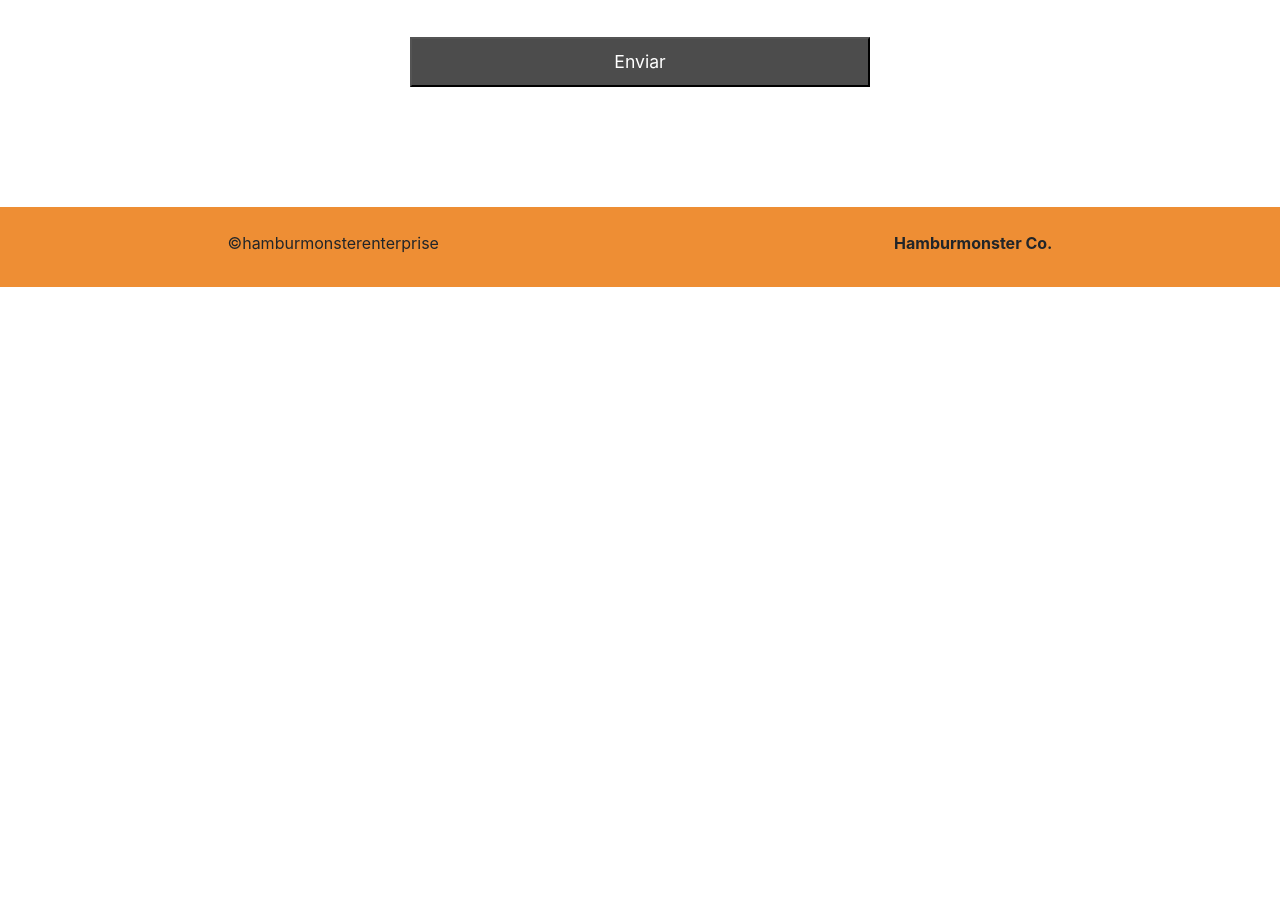
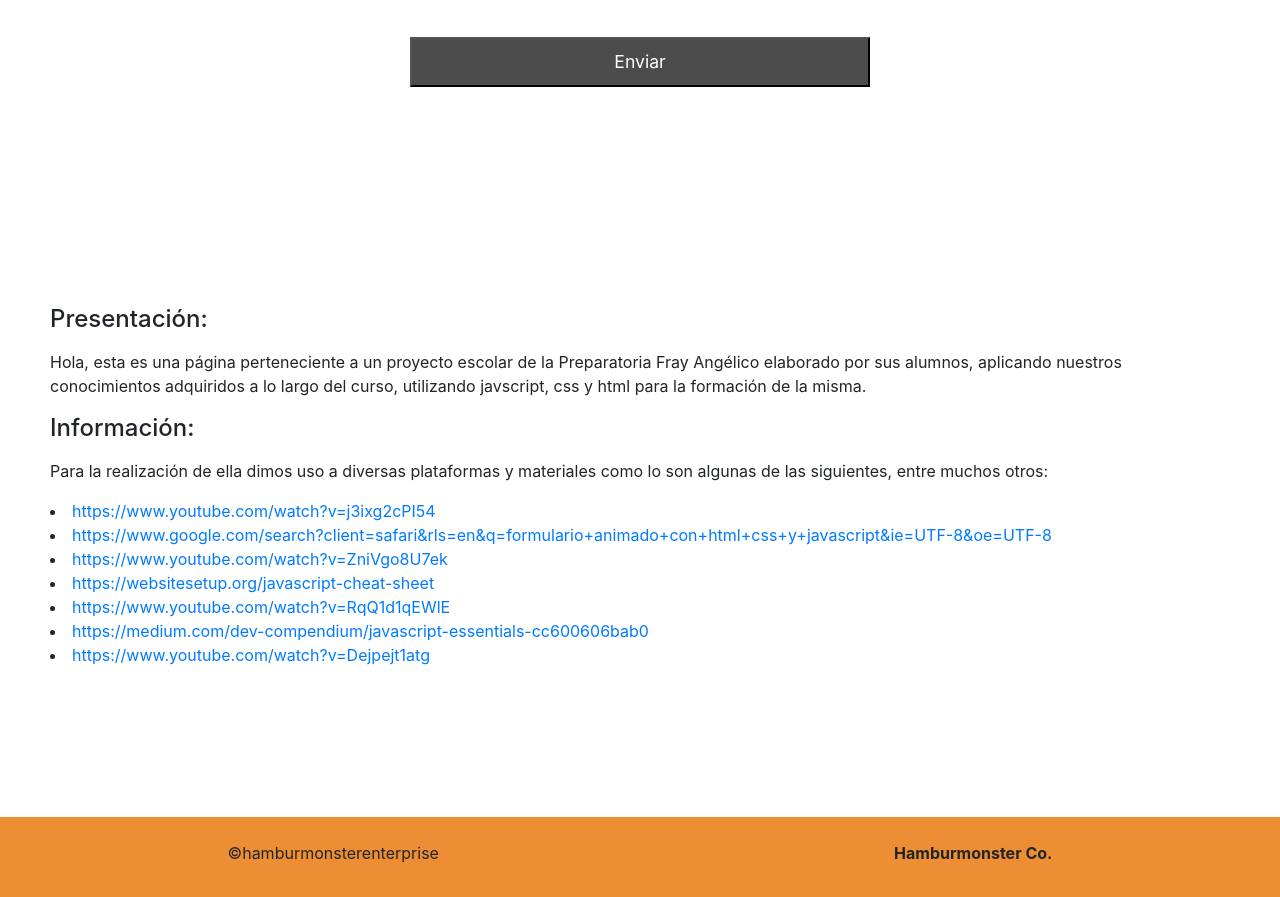
Before and after one commit to Camilapech/2do-parcial-Camila, a plain HTML site: page Proyecto/conocer.html in a window 1280 px wide. Shown: the part 3002-3899 px from the top of the page. Before the commit the page ends 3289 px from the top, so only its background shows below. Drawn offline with nearby package versions, Linux system fonts and the light colour scheme.

Commit message:
Ultimos cambios, información de verificación

```diff
--- a/Proyecto/conocer.html
+++ b/Proyecto/conocer.html
@@ -81,6 +81,23 @@
             <script src="formulario.js"></script>
 
         </div>
+        <br>
+        <br>
+        <div style="margin: 50px; margin-bottom: 150px;">
+            <p><h4>Presentación:</h4></p>
+            <p>Hola, esta es una página perteneciente a un proyecto escolar de la Preparatoria Fray Angélico elaborado por sus alumnos, aplicando nuestros conocimientos adquiridos a lo largo del curso, utilizando javscript, css y html para la formación de la misma.</p>
+            <p><h4>Información:</h4></p>
+            <p>Para la realización de ella dimos uso a diversas plataformas y materiales como lo son algunas de las siguientes, entre muchos otros:</p>
+            <div>
+                <li class="li"><a class="a" href="https://www.youtube.com/watch?v=j3ixg2cPI54">https://www.youtube.com/watch?v=j3ixg2cPI54</a></li>
+                <li class="li"><a class="a" href="https://www.google.com/search?client=safari&rls=en&q=formulario+animado+con+html+css+y+javascript&ie=UTF-8&oe=UTF-8">https://www.google.com/search?client=safari&rls=en&q=formulario+animado+con+html+css+y+javascript&ie=UTF-8&oe=UTF-8</a></li>
+                <li class="li"><a class="a" href="https://www.youtube.com/watch?v=ZniVgo8U7ek">https://www.youtube.com/watch?v=ZniVgo8U7ek</a></li>
+                <li class="li"><a class="a" href="https://websitesetup.org/javascript-cheat-sheet">https://websitesetup.org/javascript-cheat-sheet</a></li>
+                <li class="li"><a class="a" href="https://www.youtube.com/watch?v=RqQ1d1qEWlE">https://www.youtube.com/watch?v=RqQ1d1qEWlE</a></li>
+                <li class="li"><a class="a" href="https://medium.com/dev-compendium/javascript-essentials-cc600606bab0">https://medium.com/dev-compendium/javascript-essentials-cc600606bab0</a></li>
+                <li class="li"><a class="a" href="https://www.youtube.com/watch?v=Dejpejt1atg">https://www.youtube.com/watch?v=Dejpejt1atg</a></li>
+            </div>
+        </div>
 
 
 
--- a/Proyecto/formulario.css
+++ b/Proyecto/formulario.css
@@ -49,3 +49,8 @@
     color: white;
     padding: 10px 20px;
 }
+
+.final {
+    margin: 40 px
+
+}
```
